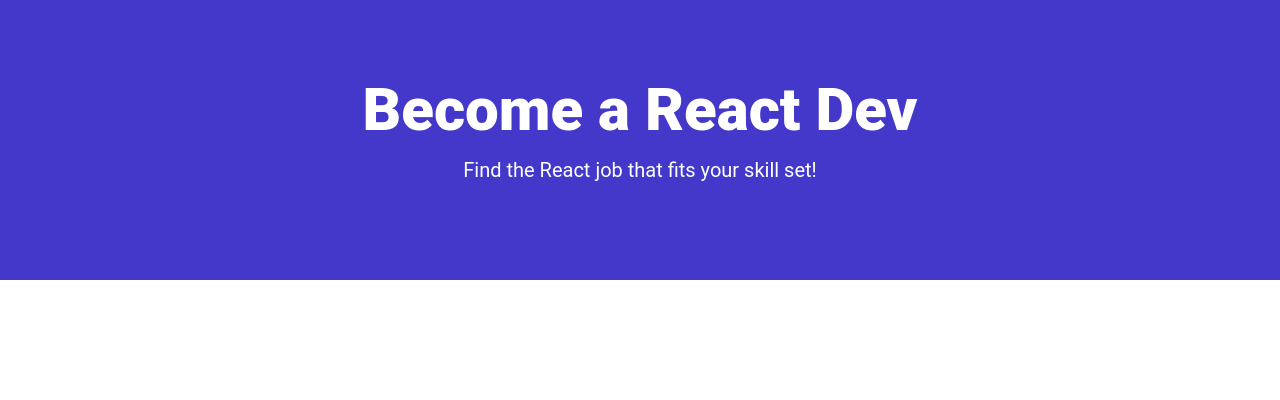
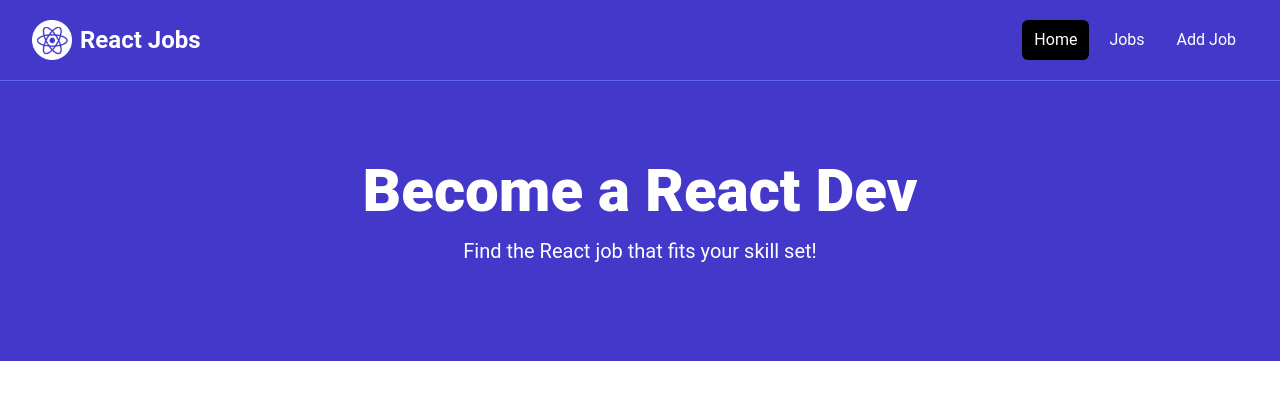
Before and after one commit to crypt096/react-crash-course-2024, a React (Vite) app: page / in a window 1280 px wide. Shown: the top 400 px of the page. Built offline with nearby package versions, Linux system fonts and the light colour scheme.

Commit message:
Update MainLayout.tsx

```diff
--- a/src/layouts/MainLayout.tsx
+++ b/src/layouts/MainLayout.tsx
@@ -1,8 +1,10 @@
 import { Outlet } from "react-router-dom"
+import Navbar from "../components/Navbar"
 
 const MainLayout = () => {
   return (
     <>
+      <Navbar />
       <Outlet />
     </>
   )
```
